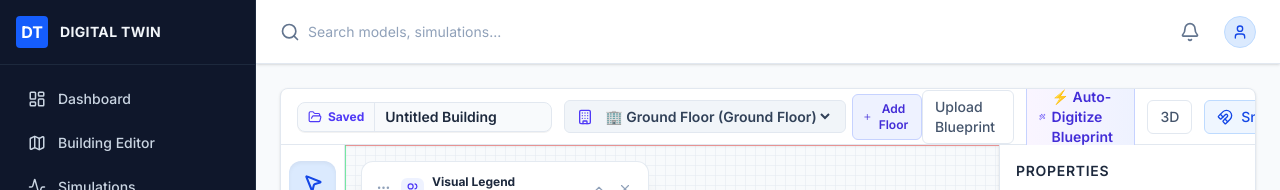
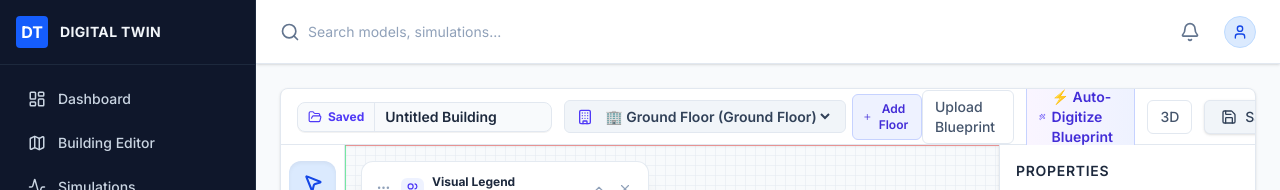
Before and after one commit to pavankr911-sys/Graph-based-Evacuation-, a Next.js app in the folder frontend/: page /editor in a window 1280 px wide. Shown: the top 190 px of the page. Built offline with nearby package versions, Linux system fonts and the light colour scheme.

Commit message:
refactor: remove legend toggle and snap button from topbar to optimize screen space

```diff
--- a/frontend/src/components/editor/EditorTopbar.tsx
+++ b/frontend/src/components/editor/EditorTopbar.tsx
@@ -1,7 +1,7 @@
 "use client";
 
 import { useEditorStore } from "@/store/editorStore";
-import { Layers, Magnet, Save, Play, Loader2, Sparkles, Wand2, Trophy, Plus, Copy, Trash2, Building, Users, FolderOpen } from "lucide-react";
+import { Layers, Save, Play, Loader2, Sparkles, Wand2, Trophy, Plus, Copy, Trash2, Building, Users, FolderOpen } from "lucide-react";
 import { SavedBuildingsModal } from "./SavedBuildingsModal";
 import { useRouter } from "next/navigation";
 import { useState } from "react";
@@ -11,15 +11,14 @@
 export function EditorTopbar() {
   const router = useRouter();
   const {
-    floors, activeFloorId, setActiveFloor, gridSnapping, setGridSnapping,
+    floors, activeFloorId, setActiveFloor,
     buildingId, buildingName, setBuildingInfo, getCurrentElements, setGraph,
     is3DMode, setIs3DMode, graph, showGraphOverlay, setShowGraphOverlay,
     blueprintImage, blueprintOpacity, setBlueprintImage, setBlueprintOpacity,
     addElements, addFloor, deleteFloor, renameFloor, duplicateFloorStructure,
     setFloorBlueprint, setFloorBlueprintOpacity, getActiveBlueprint, getActiveBlueprintOpacity,
     simulationOccupantCount, setSimulationOccupantCount,
-    hazardSpreadRate, setHazardSpreadRate,
-    showOccupantLegend, setShowOccupantLegend
+    hazardSpreadRate, setHazardSpreadRate
   } = useEditorStore();
 
   const activeFloor = floors.find((f) => f.id === activeFloorId);
@@ -307,32 +306,6 @@
         </button>
 
         <button
-          onClick={() => setGridSnapping(!gridSnapping)}
-          className={`flex items-center px-3 py-1.5 rounded-md text-sm font-medium transition-colors border ${
-            gridSnapping
-              ? "bg-blue-50 text-blue-700 border-blue-200"
-              : "bg-white text-slate-600 border-slate-200 hover:bg-slate-50"
-          }`}
-          title="Toggle Grid Snapping"
-        >
-          <Magnet size={16} className="mr-2" />
-          Snap
-        </button>
-
-        <button
-          onClick={() => setShowOccupantLegend(!showOccupantLegend)}
-          className={`flex items-center px-3 py-1.5 rounded-md text-sm font-medium transition-colors border ${
-            showOccupantLegend
-              ? "bg-indigo-50 text-indigo-700 border-indigo-200"
-              : "bg-white text-slate-600 border-slate-200 hover:bg-slate-50"
-          }`}
-          title="Toggle Evacuee Legend & Demographics"
-        >
-          <Users size={16} className={`mr-1.5 ${showOccupantLegend ? "text-indigo-600" : "text-slate-500"}`} />
-          Legend
-        </button>
-
-        <button
           onClick={handleSave}
           disabled={isSaving}
           className="flex items-center px-4 py-1.5 bg-slate-100 hover:bg-slate-200 text-slate-700 text-sm font-medium rounded-md shadow-sm transition-colors border border-slate-200 disabled:opacity-50"
```
